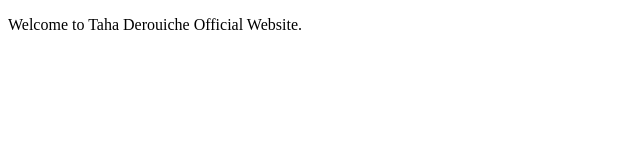
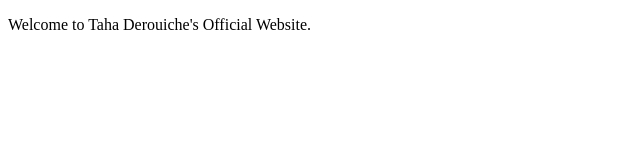
Before and after one commit to tahaderouiche/tahaderouiche.com, a plain HTML site: page index.html in a window 1280 px wide. Shown: the full height of the page, 0-640 px from the left. Drawn offline with Linux system fonts and the light colour scheme.

Commit message:
edited index file

```diff
--- a/index.html
+++ b/index.html
@@ -5,6 +5,6 @@
     <title>Taha Derouiche's Official Website</title>
 </head>
 <body>
-    <p>Welcome to Taha Derouiche Official Website. </p>
+    <p>Welcome to Taha Derouiche's Official Website. </p>
 </body>
 </html>
```
